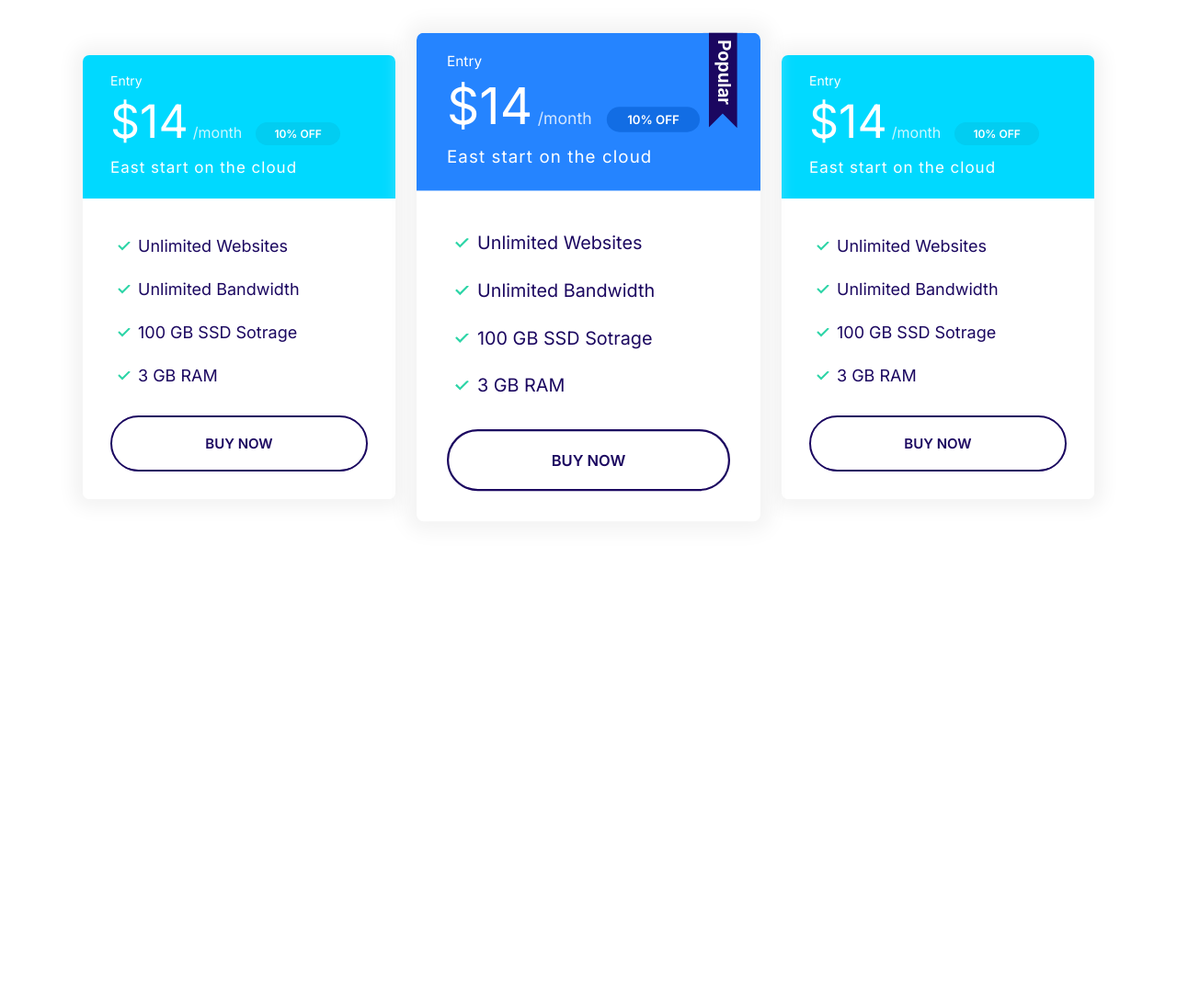
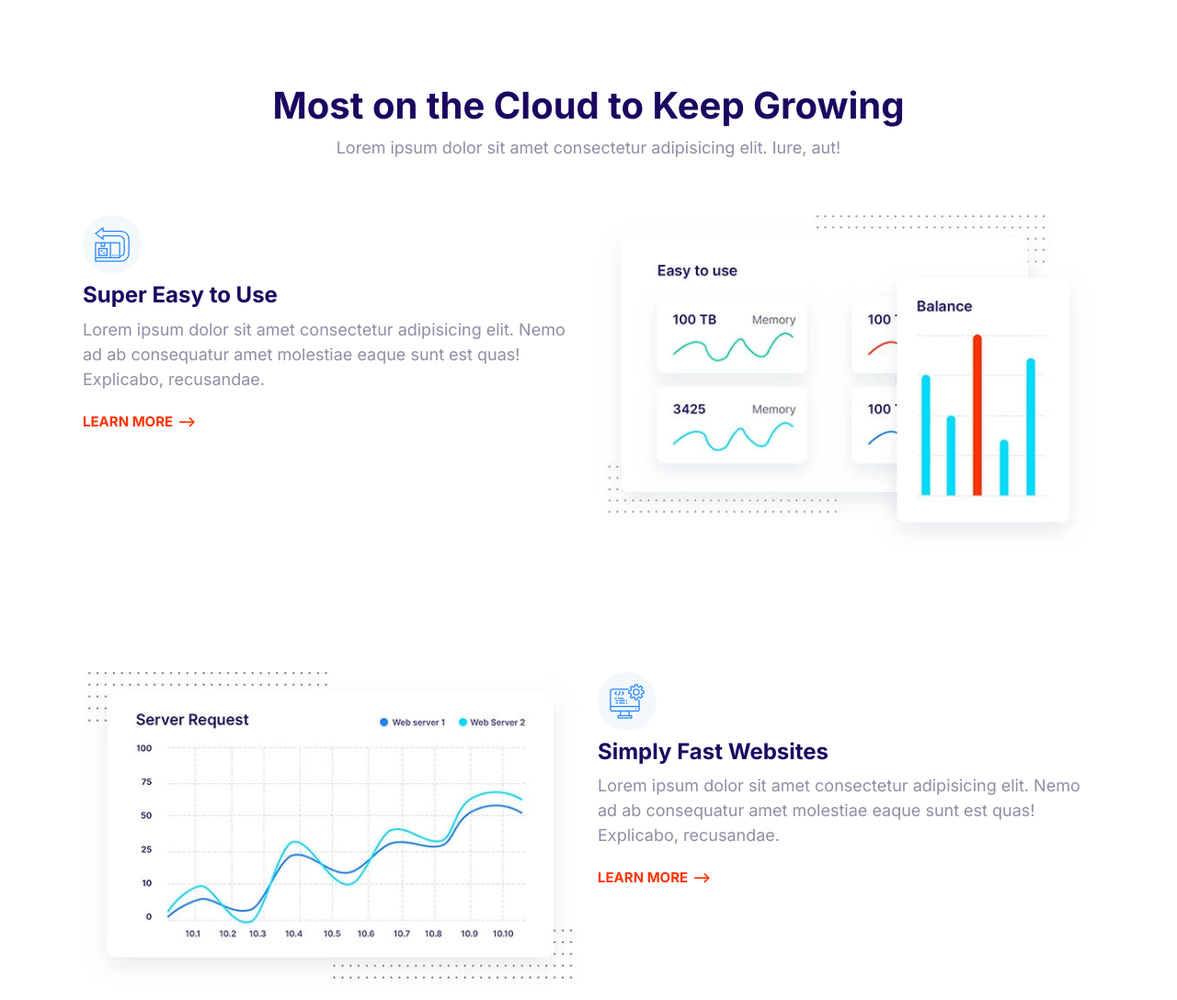
Before and after one commit to tewcc1975-2/moshify, a plain HTML site: page index.html in a window 1280 px wide. Shown: the top 1088 px of the page at 92% size. Before the commit the page ends 800 px from the top, so only its background shows below. Drawn offline with Linux system fonts and the light colour scheme.

Commit message:
Build the feature block components.

```diff
--- a/css/styles.css
+++ b/css/styles.css
@@ -779,3 +779,28 @@
     max-width: 500px;
     margin: 0 auto;
 }
+
+/* Features */
+
+.feature {
+    gap: 4rem 2rem;
+    margin: 12rem 0;
+}
+
+.feature:first-of-type {
+    margin-top: 6rem;
+}
+
+.feature__heading {
+    margin: 1rem 0;
+}
+
+.feature__image {
+    width: 100%;
+}
+
+@media screen and (min-width: 768px) {
+    .feature:nth-of-type(even) .feature__content {
+        order: 2;
+    }
+}
--- a/index.html
+++ b/index.html
@@ -16,69 +16,121 @@
   </head>
 
   <body>
-    <section class="block container block-plans">
-      <div class="grid grid--1x3">
-        <div class="plan">
-          <div class="card card--secondary">
-            <header class="card__header">
-              <h3 class="plan__name">Entry</h3>
-              <span class="plan__price">$14</span>
-              <span class="plan__billing-cycle">/month</span>
-              <span class="badge badge--secondary badge--small">10% OFF</span>
-              <span class="plan__description">East start on the cloud</span>
-            </header>
-            <div class="card__body">
-              <ul class="list list--tick">
-                <li class="list__item">Unlimited Websites</li>
-                <li class="list__item">Unlimited Bandwidth</li>
-                <li class="list__item">100 GB SSD Sotrage</li>
-                <li class="list__item">3 GB RAM</li>
-              </ul>
-              <button class="btn btn--outline btn--block">Buy Now</button>
-            </div>
-          </div>
+    <section class="block container">
+      <header class="block__header">
+        <h2>Most on the Cloud to Keep Growing</h2>
+        <p>
+          Lorem ipsum dolor sit amet consectetur adipisicing elit. Iure, aut!
+        </p>
+      </header>
+      <article class="grid grid--1x2 feature">
+        <div class="feature__content">
+          <span class="icon-container">
+            <svg class="icon icon--primary">
+              <use xlink:href="images/sprite.svg#easy"></use>
+            </svg>
+          </span>
+          <h3 class="feature__heading">Super Easy to Use</h3>
+          <p>
+            Lorem ipsum dolor sit amet consectetur adipisicing elit. Nemo ad ab
+            consequatur amet molestiae eaque sunt est quas! Explicabo,
+            recusandae.
+          </p>
+          <a href="#" class="link-arrow">Learn More</a>
         </div>
-        <div class="plan plan--popular">
-          <div class="card card--primary">
-            <header class="card__header">
-              <h3 class="plan__name">Entry</h3>
-              <span class="plan__price">$14</span>
-              <span class="plan__billing-cycle">/month</span>
-              <span class="badge badge--primary badge--small">10% OFF</span>
-              <span class="plan__description">East start on the cloud</span>
-            </header>
-            <div class="card__body">
-              <ul class="list list--tick">
-                <li class="list__item">Unlimited Websites</li>
-                <li class="list__item">Unlimited Bandwidth</li>
-                <li class="list__item">100 GB SSD Sotrage</li>
-                <li class="list__item">3 GB RAM</li>
-              </ul>
-              <button class="btn btn--outline btn--block">Buy Now</button>
-            </div>
-          </div>
+        <picture>
+          <source
+            type="image/webp"
+            srcset="images/easy.webp 1x, images/easy@2x.webp 2x"
+          />
+          <source
+            type="image/jpg"
+            srcset="images/easy.jpg 1x, images/easy@2x.jpg 2x"
+          />
+          <img class="feature__image" src="images/easy@2x.jpg" alt="" />
+        </picture>
+      </article>
+      <article class="grid grid--1x2 feature">
+        <div class="feature__content">
+          <span class="icon-container">
+            <svg class="icon icon--primary">
+              <use xlink:href="images/sprite.svg#computer"></use>
+            </svg>
+          </span>
+          <h3 class="feature__heading">Simply Fast Websites</h3>
+          <p>
+            Lorem ipsum dolor sit amet consectetur adipisicing elit. Nemo ad ab
+            consequatur amet molestiae eaque sunt est quas! Explicabo,
+            recusandae.
+          </p>
+          <a href="#" class="link-arrow">Learn More</a>
         </div>
-        <div class="plan">
-          <div class="card card--secondary">
-            <header class="card__header">
-              <h3 class="plan__name">Entry</h3>
-              <span class="plan__price">$14</span>
-              <span class="plan__billing-cycle">/month</span>
-              <span class="badge badge--secondary badge--small">10% OFF</span>
-              <span class="plan__description">East start on the cloud</span>
-            </header>
-            <div class="card__body">
-              <ul class="list list--tick">
-                <li class="list__item">Unlimited Websites</li>
-                <li class="list__item">Unlimited Bandwidth</li>
-                <li class="list__item">100 GB SSD Sotrage</li>
-                <li class="list__item">3 GB RAM</li>
-              </ul>
-              <button class="btn btn--outline btn--block">Buy Now</button>
-            </div>
-          </div>
+        <picture>
+          <source
+            type="image/webp"
+            srcset="images/fast.webp 1x, images/fast@2x.webp 2x"
+          />
+          <source
+            type="image/jpg"
+            srcset="images/fast.jpg 1x, images/fast@2x.jpg 2x"
+          />
+          <img class="feature__image" src="images/fast@2x.jpg" alt="" />
+        </picture>
+      </article>
+      <article class="grid grid--1x2 feature">
+        <div class="feature__content">
+          <span class="icon-container">
+            <svg class="icon icon--primary">
+              <use xlink:href="images/sprite.svg#wordpress"></use>
+            </svg>
+          </span>
+          <h3 class="feature__heading">Wordpress Made Easy</h3>
+          <p>
+            Lorem ipsum dolor sit amet consectetur adipisicing elit. Nemo ad ab
+            consequatur amet molestiae eaque sunt est quas! Explicabo,
+            recusandae.
+          </p>
+          <a href="#" class="link-arrow">Learn More</a>
         </div>
-      </div>
+        <picture>
+          <source
+            type="image/webp"
+            srcset="images/wordpress.webp 1x, images/wordpress@2x.webp 2x"
+          />
+          <source
+            type="image/jpg"
+            srcset="images/wordpress.jpg 1x, images/wordpress@2x.jpg 2x"
+          />
+          <img class="feature__image" src="images/wordpress@2x.jpg" alt="" />
+        </picture>
+      </article>
+      <article class="grid grid--1x2 feature">
+        <div class="feature__content">
+          <span class="icon-container">
+            <svg class="icon icon--primary">
+              <use xlink:href="images/sprite.svg#clock"></use>
+            </svg>
+          </span>
+          <h3 class="feature__heading">24/7 Expert Support</h3>
+          <p>
+            Lorem ipsum dolor sit amet consectetur adipisicing elit. Nemo ad ab
+            consequatur amet molestiae eaque sunt est quas! Explicabo,
+            recusandae.
+          </p>
+          <a href="#" class="link-arrow">Learn More</a>
+        </div>
+        <picture>
+          <source
+            type="image/webp"
+            srcset="images/support.webp 1x, images/support@2x.webp 2x"
+          />
+          <source
+            type="image/jpg"
+            srcset="images/support.jpg 1x, images/support@2x.jpg 2x"
+          />
+          <img class="feature__image" src="images/support@2x.jpg" alt="" />
+        </picture>
+      </article>
     </section>
     <script src="js/main.js"></script>
   </body>
```
Also changed, not shown: components/block-features.html (added, +110 -0 lines), components/features.html (added, +26 -0 lines), images/easy.jpg (added), images/easy.webp (added), images/easy@2x.jpg (added), images/easy@2x.webp (added), images/fast.jpg (added), images/fast.webp (added), images/fast@2x.jpg (added), images/fast@2x.webp (added), images/support.jpg (added), images/support.webp (added), images/support@2x.jpg (added), images/support@2x.webp (added), 4 more files.
